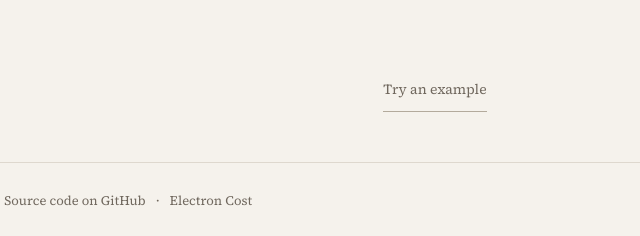
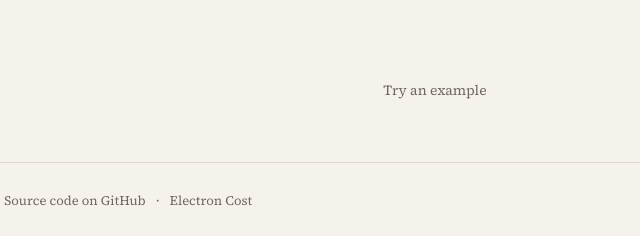
Before and after one commit to enLepre/ThermalEfficiency, a website: page index.html in a window 1280 px wide. Shown: the part 635-871 px from the top of the page, 205-845 px from the left. Drawn offline with Linux system fonts and the light colour scheme.

Commit message:
Render example button as plain text

```diff
--- a/styles.css
+++ b/styles.css
@@ -139,7 +139,7 @@ body[data-simple] .footnote{font-size:12px}
 @media(max-width:680px){body[data-simple] h1{font-size:clamp(44px,9vw,60px)}}
 @media(max-width:600px){body[data-simple] h1{font-size:44px}body[data-simple] .subtitle{font-size:16px}}
 
-.example-footer{text-align:center;flex-shrink:0;padding-top:24px}.example-footer button{font-size:14px;color:var(--muted)}
+.example-footer{text-align:center;flex-shrink:0;padding-top:24px}.example-footer button{font-size:14px;color:var(--muted);border:0;text-decoration:none}
 
 /* Keep the document canvas opaque throughout sequential page fades. */
 html{background:var(--paper)}
```
